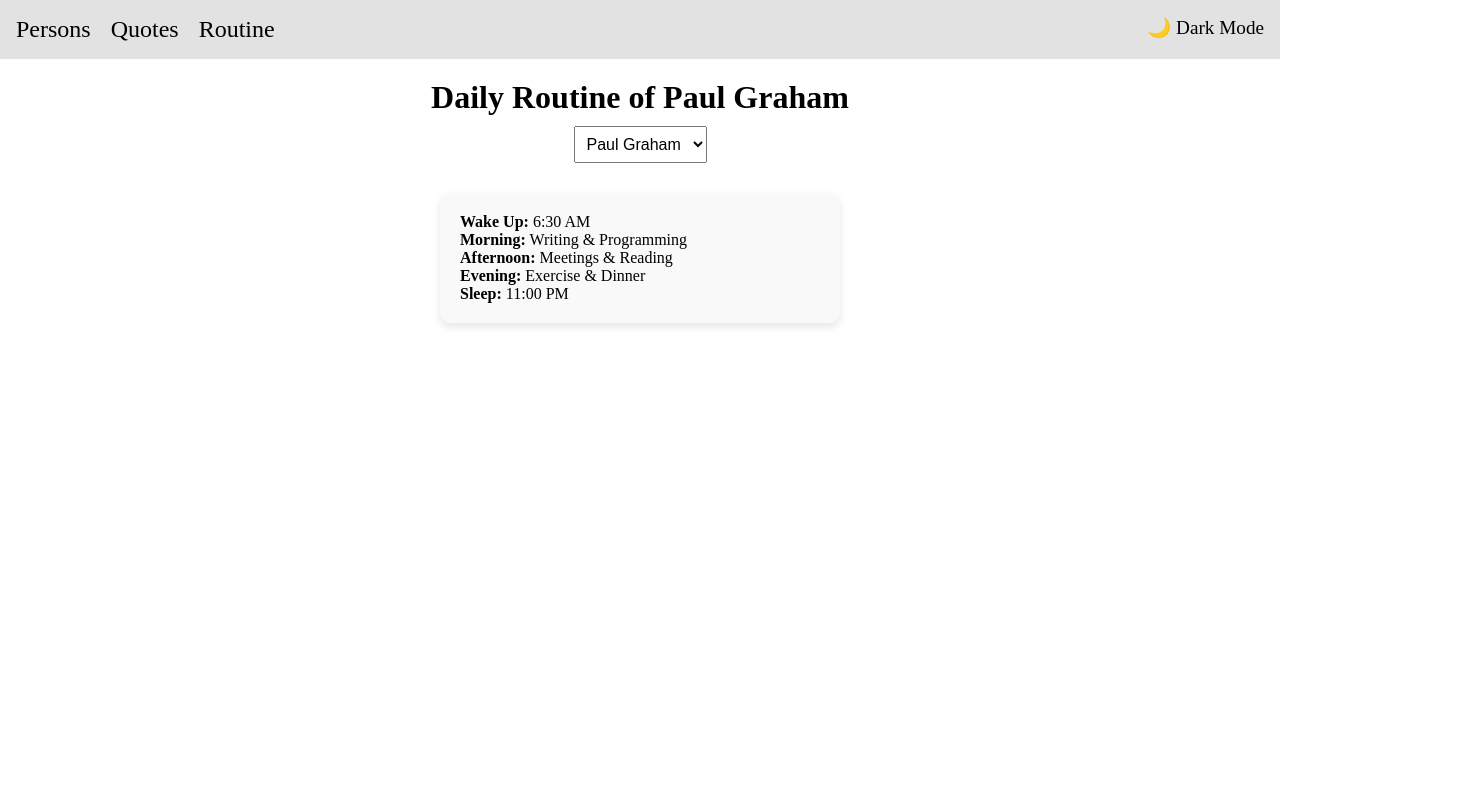
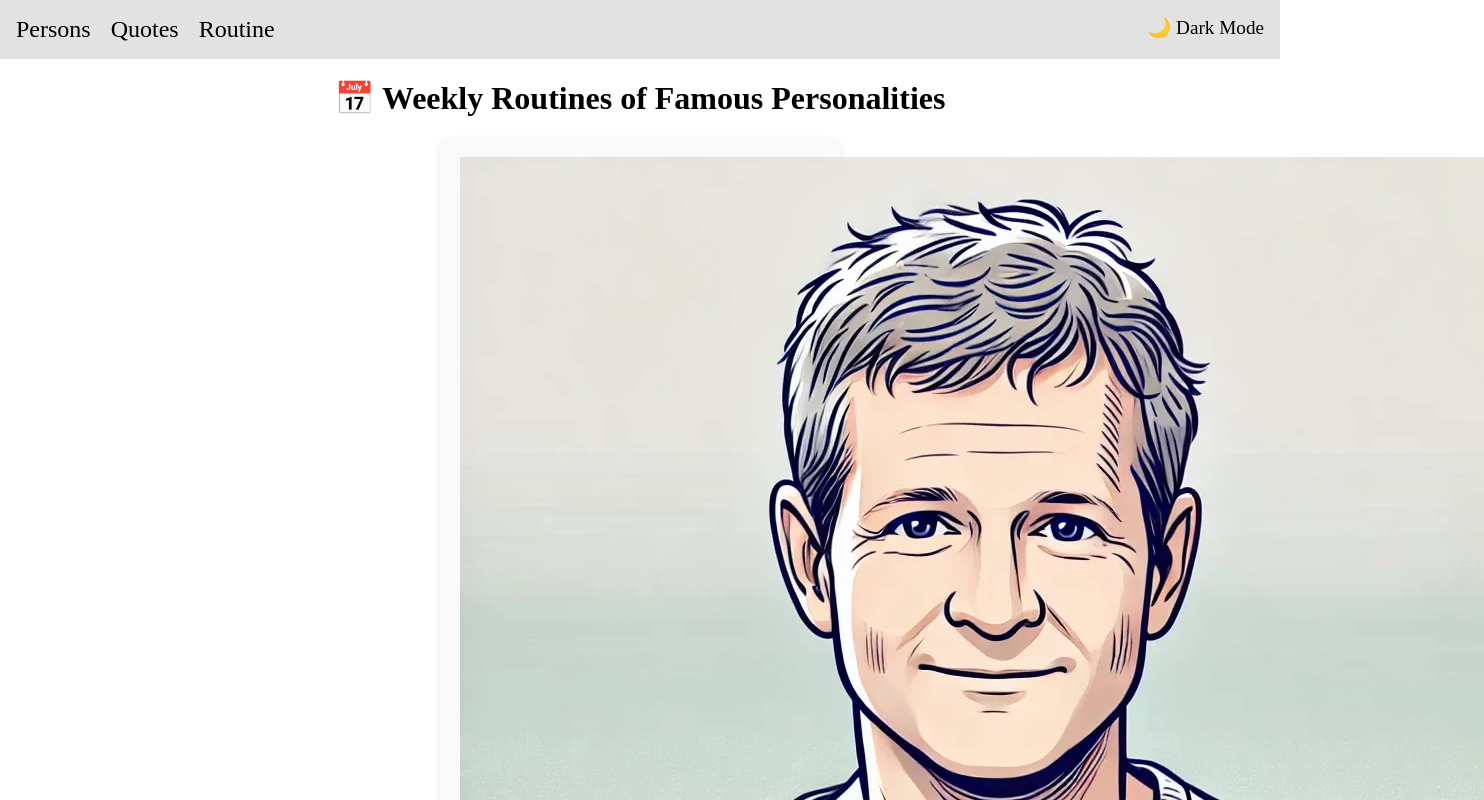
Before and after one commit to Mustafaali82/techgems, a React (Create React App) app: page /routine in a window 1280 px wide. Shown: the top 800 px of the page, 1484 px wide, since content can reach past the window. Built offline with nearby package versions, Linux system fonts and the light colour scheme; a web font is replaced by a local one.

Commit message:
File Updated

```diff
--- a/src/components/Routine.js
+++ b/src/components/Routine.js
@@ -1,38 +1,126 @@
 import React, { useState } from "react";
+import Modal from "react-modal";
 import routines from "../data/routines";
+import AOS from "aos";
+import "aos/dist/aos.css";
+
+AOS.init();
+
+Modal.setAppElement("#root"); // Required for accessibility
 
 function Routine() {
-  const [selectedPersonality, setSelectedPersonality] = useState("Paul Graham");
+  const [selectedPersonality, setSelectedPersonality] = useState(null);
+  const [selectedDay, setSelectedDay] = useState("Monday");
+  const [modalIsOpen, setModalIsOpen] = useState(false);
+
+  const openModal = (name) => {
+    setSelectedPersonality(name);
+    setModalIsOpen(true);
+  };
+
+  const closeModal = () => {
+    setModalIsOpen(false);
+    setSelectedPersonality(null);
+  };
 
   return (
     <div className="routine-container">
-      <h1>Daily Routine of {selectedPersonality}</h1>
+      <h1 className="routine-title">
+        📅 Weekly Routines of Famous Personalities
+      </h1>
 
-      <select onChange={(e) => setSelectedPersonality(e.target.value)}>
-        {Object.keys(routines).map((name) => (
-          <option key={name} value={name}>
-            {name}
-          </option>
+      <div className="routine-grid">
+        {Object.entries(routines).map(([name, data]) => (
+          <div
+            key={name}
+            className="routine-card"
+            data-aos="fade-up"
+            onClick={() => openModal(name)}
+          >
+            <img src={data.image} alt={name} className="routine-image" />
+            <p className="routine-name">{name}</p>
+          </div>
         ))}
-      </select>
+      </div>
 
-      <div className="routine-card">
-        <p>
-          <strong>Wake Up:</strong> {routines[selectedPersonality].wakeUp}
-        </p>
-        <p>
-          <strong>Morning:</strong> {routines[selectedPersonality].morning}
-        </p>
-        <p>
-          <strong>Afternoon:</strong> {routines[selectedPersonality].afternoon}
-        </p>
-        <p>
-          <strong>Evening:</strong> {routines[selectedPersonality].evening}
-        </p>
-        <p>
-          <strong>Sleep:</strong> {routines[selectedPersonality].sleep}
-        </p>
-      </div>
+      {/* Popup Modal */}
+      <Modal
+        isOpen={modalIsOpen}
+        onRequestClose={closeModal}
+        contentLabel="Routine Modal"
+        className="routine-modal"
+        overlayClassName="modal-overlay"
+      >
+        {selectedPersonality && (
+          <div className="routine-details" data-aos="zoom-in">
+            <h2>
+              🌟 {selectedPersonality}'s Routine ({selectedDay})
+            </h2>
+
+            <div className="day-selector">
+              {Object.keys(routines[selectedPersonality].week).map((day) => (
+                <button
+                  key={day}
+                  className={`day-btn ${
+                    day === selectedDay ? "active-day" : ""
+                  }`}
+                  onClick={() => setSelectedDay(day)}
+                >
+                  {day}
+                </button>
+              ))}
+            </div>
+
+            <div className="routine-section">
+              <h3>🌅 Morning</h3>
+              {Object.entries(
+                routines[selectedPersonality].week[selectedDay].morning
+              ).map(([time, activity]) => (
+                <p key={time}>
+                  <strong>🕒 {time}:</strong> {activity}
+                </p>
+              ))}
+            </div>
+
+            <div className="routine-section">
+              <h3>🌞 Afternoon</h3>
+              {Object.entries(
+                routines[selectedPersonality].week[selectedDay].afternoon
+              ).map(([time, activity]) => (
+                <p key={time}>
+                  <strong>🕒 {time}:</strong> {activity}
+                </p>
+              ))}
+            </div>
+
+            <div className="routine-section">
+              <h3>🌆 Evening</h3>
+              {Object.entries(
+                routines[selectedPersonality].week[selectedDay].evening
+              ).map(([time, activity]) => (
+                <p key={time}>
+                  <strong>🕒 {time}:</strong> {activity}
+                </p>
+              ))}
+            </div>
+
+            <div className="routine-section">
+              <h3>🌙 Night</h3>
+              {Object.entries(
+                routines[selectedPersonality].week[selectedDay].night
+              ).map(([time, activity]) => (
+                <p key={time}>
+                  <strong>🕒 {time}:</strong> {activity}
+                </p>
+              ))}
+            </div>
+
+            <button onClick={closeModal} className="close-btn">
+              ❌ Close
+            </button>
+          </div>
+        )}
+      </Modal>
     </div>
   );
 }
--- a/src/data/routines.js
+++ b/src/data/routines.js
@@ -1,19 +1,142 @@
 const routines = {
-    "Paul Graham": {
-      wakeUp: "6:30 AM",
-      morning: "Writing & Programming",
-      afternoon: "Meetings & Reading",
-      evening: "Exercise & Dinner",
-      sleep: "11:00 PM",
+  "Paul Graham": {
+    image: "/images/Paul.webp",
+    week: {
+      Monday: {
+        morning: {
+          "06:00 AM": "Wake up & quick meditation 🧘",
+          "06:30 AM": "Write essays ✍️",
+          "08:00 AM": "Breakfast 🍳",
+          "09:00 AM": "Deep work on new ideas 💡",
+        },
+        afternoon: {
+          "12:00 PM": "Lunch 🥗",
+          "01:00 PM": "Meetings with founders 👥",
+          "03:00 PM": "Coding & reviewing projects 👨‍💻",
+        },
+        evening: {
+          "06:00 PM": "Reading & research 📚",
+          "07:30 PM": "Dinner with family 🍽️",
+        },
+        night: {
+          "09:00 PM": "Reflections & note-taking 📝",
+          "10:30 PM": "Sleep 🛏️",
+        },
+      },
+      Tuesday: {
+        morning: {
+          "06:00 AM": "Wake up & morning walk 🚶",
+          "07:00 AM": "Writing & brainstorming ✍️",
+          "09:00 AM": "Breakfast & emails 📧",
+        },
+        afternoon: {
+          "12:00 PM": "Lunch & casual reading 📖",
+          "02:00 PM": "Deep focus work 🚀",
+        },
+        evening: {
+          "06:00 PM": "Exercise 🏋️‍♂️",
+          "07:30 PM": "Dinner & socializing 🍽️",
+        },
+        night: {
+          "09:00 PM": "Planning for the next day 📅",
+          "10:30 PM": "Sleep 🛏️",
+        },
+      },
+      Wednesday: {
+        morning: {
+          "06:00 AM": "Wake up & yoga 🧘",
+          "07:00 AM": "Writing session ✍️",
+          "09:00 AM": "Breakfast & catching up on news 📰",
+        },
+        afternoon: {
+          "12:00 PM": "Lunch 🥗",
+          "02:00 PM": "Mentoring young entrepreneurs 👨‍🏫",
+        },
+        evening: {
+          "06:00 PM": "Gym workout 💪",
+          "07:30 PM": "Dinner & relaxation 🍽️",
+        },
+        night: {
+          "09:00 PM": "Reading & reflecting 📚",
+          "10:30 PM": "Sleep 🛏️",
+        },
+      },
+      Thursday: {
+        morning: {
+          "06:00 AM": "Wake up & light stretching 🤸‍♂️",
+          "07:00 AM": "Writing & ideation session ✍️",
+          "09:00 AM": "Breakfast & strategic thinking 💭",
+        },
+        afternoon: {
+          "12:00 PM": "Lunch 🍱",
+          "02:00 PM": "Work on essays or books 📖",
+        },
+        evening: {
+          "06:00 PM": "Walking & listening to podcasts 🎧",
+          "07:30 PM": "Dinner & unwinding 🍷",
+        },
+        night: {
+          "09:00 PM": "Note-taking & reviewing day 📝",
+          "10:30 PM": "Sleep 🛏️",
+        },
+      },
+      Friday: {
+        morning: {
+          "06:00 AM": "Wake up & meditation 🧘",
+          "07:00 AM": "Write blog or essay ✍️",
+          "09:00 AM": "Breakfast & emails 📩",
+        },
+        afternoon: {
+          "12:00 PM": "Lunch & quick power nap 😴",
+          "02:00 PM": "One-on-one mentoring 💬",
+        },
+        evening: {
+          "06:00 PM": "Outdoor jogging 🏃",
+          "07:30 PM": "Dinner & family time 🍽️",
+        },
+        night: {
+          "09:00 PM": "Brainstorming new ideas 💡",
+          "10:30 PM": "Sleep 🛏️",
+        },
+      },
+      Saturday: {
+        morning: {
+          "07:00 AM": "Wake up & late breakfast ☕",
+          "09:00 AM": "Leisure reading & exploring new books 📚",
+        },
+        afternoon: {
+          "12:00 PM": "Lunch with family 🥘",
+          "02:00 PM": "Casual networking & socializing 🤝",
+        },
+        evening: {
+          "06:00 PM": "Watching movies or documentaries 🎥",
+          "07:30 PM": "Dinner 🍷",
+        },
+        night: {
+          "09:00 PM": "Reflection & relaxation 🛀",
+          "10:30 PM": "Sleep 🛏️",
+        },
+      },
+      Sunday: {
+        morning: {
+          "07:30 AM": "Wake up & slow morning ☀️",
+          "09:00 AM": "Reading & journaling 📖",
+        },
+        afternoon: {
+          "12:00 PM": "Brunch & light walk 🚶",
+          "02:00 PM": "Exploring new ideas & hobbies 🎨",
+        },
+        evening: {
+          "06:00 PM": "Family dinner 🍽️",
+          "07:30 PM": "Planning the upcoming week 📅",
+        },
+        night: {
+          "09:00 PM": "Light reading & early sleep 😴",
+          "10:00 PM": "Sleep 🛏️",
+        },
+      },
     },
-    "Elon Musk": {
-      wakeUp: "5:30 AM",
-      morning: "Emails & Meetings",
-      afternoon: "Engineering & Design Work",
-      evening: "Family Time & Reading",
-      sleep: "12:00 AM",
-    },
-    // Baki Personalities Add Karo
-  };
+  },
+};
 
-  export default routines;
+export default routines;
```
